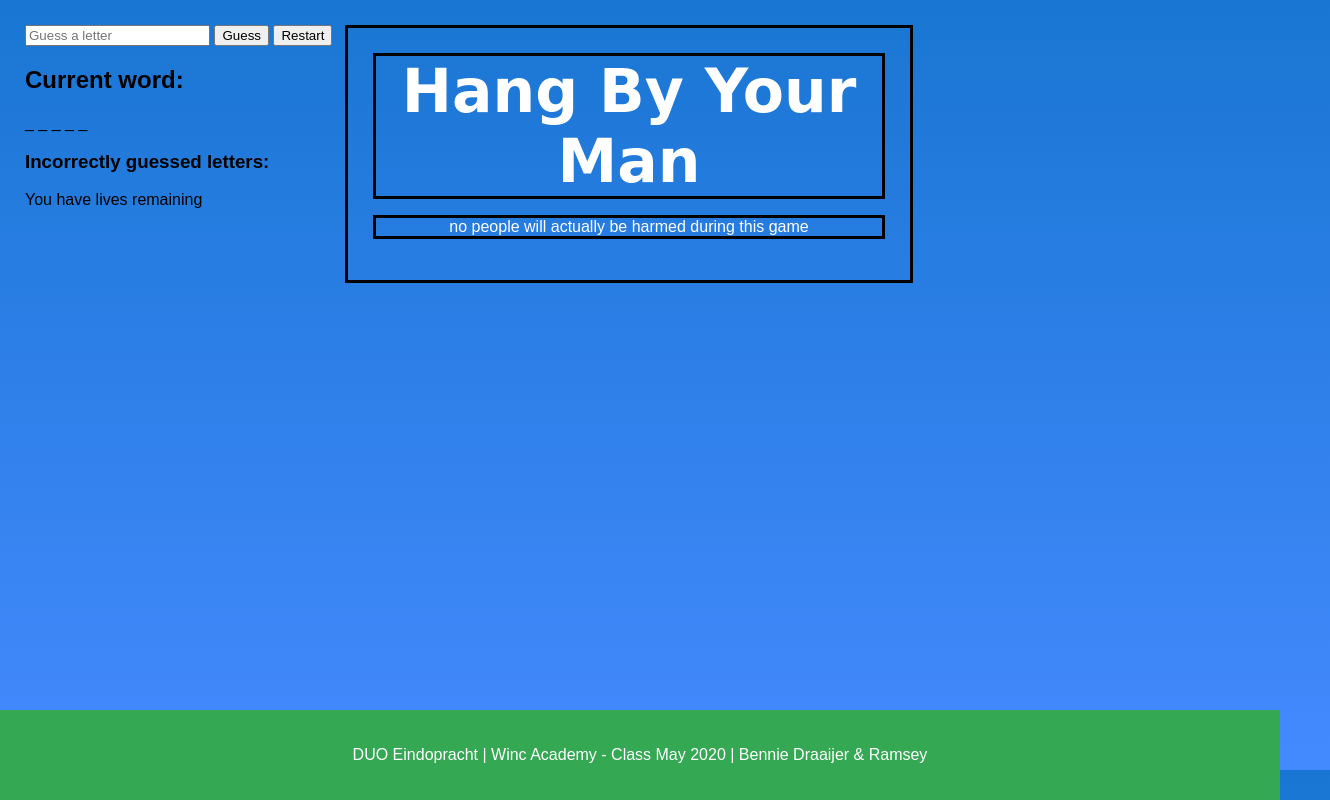
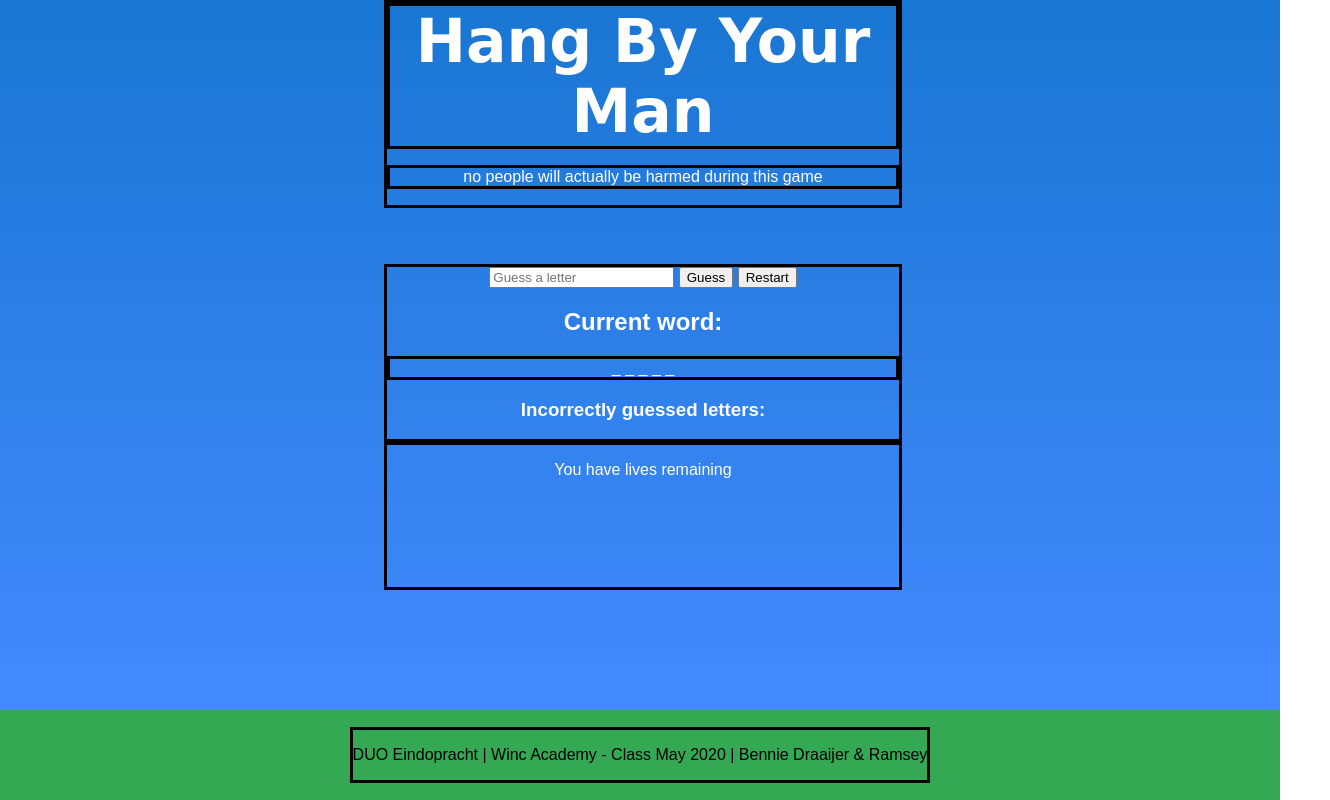
Before and after one commit to taipo1/Hangman_Bennie, a plain HTML site: page index.html in a window 1280 px wide. Shown: the whole page, 1330 px wide, since content can reach past the window. Drawn offline with Linux system fonts and the light colour scheme; a script that the page names is missing; a web font is replaced by a local one.

Commit message:
Update CSS & HTML
Add Game Wrapper & Some Little Adjustments

```diff
--- a/css/style.css
+++ b/css/style.css
@@ -9,32 +9,47 @@ html {
   font-family: Arial, Helvetica, sans-serif;
 }
 
+div {
+  border: solid black;
+}
 body {
   margin: 0;
   background: var(--bgColor);
+  border: none;
 }
 
 .main-wrapper {
   width: 100vw;
   height: 90vh;
-  padding: 25px;
+
   position: relative;
   overflow: hidden;
   z-index: 1;
+  border: none;
 }
 
 .title-wrapper {
-  padding: 25px;
   text-align: center;
-  position: absolute;
+  position: relative;
   color: white;
   left: 50%;
   width: 40vw;
-  margin: 0 0 0 -25vw;
+  margin: 0 0 0 -20vw;
   overflow: hidden;
   border: solid black;
 }
 
+.game-wrapper {
+  text-align: center;
+  position: relative;
+  color: white;
+  top: 30%;
+  left: 50%;
+  height: 40vh;
+  width: 40vw;
+  margin: -20vh 0 0 -20vw;
+  border: solid black;
+}
 
 .game-title {
   margin: 0;
@@ -42,7 +57,6 @@ body {
   font-size: 60px;
   border: solid black;
 }
-
 
 .game-slogan {
   border: solid black;
@@ -62,15 +76,12 @@ body {
 }
 
 footer {
+  position: absolute;
   display: grid;
   bottom: 0;
   margin: 0;
-  position: absolute;
-  color: white;
   text-align: center;
-  padding-top: 5px;
-  padding-bottom: 5px;
-  text-align: center;
+  padding: 5px 0 5px 0;
   background: #34a853;
   height: 10vh;
   width: 100vw;
--- a/index.html
+++ b/index.html
@@ -16,6 +16,8 @@
       <p class="game-slogan">no people will actually be harmed during this game</p>
     </div>
 
+    <div class="game-wrapper">
+
       <div class="win">
         <h2>You won!</h2>
       </div>
@@ -28,11 +30,14 @@
       <input type="text" placeholder="Guess a letter" maxlength="1" />
       <button class="guess">Guess</button>
       <button class="restart">Restart</button>
+
       <h2>Current word:</h2>
       <div class="the_word">_ _ _ _ _</div>
       <h3>Incorrectly guessed letters:</h3>
       <div class="guessed_letters"></div>
       <p class="lives">You have <span></span> lives remaining</p>
+
+    </div>
 
   </div>
 
```
Lines whose indentation alone changed are shown as unchanged.
